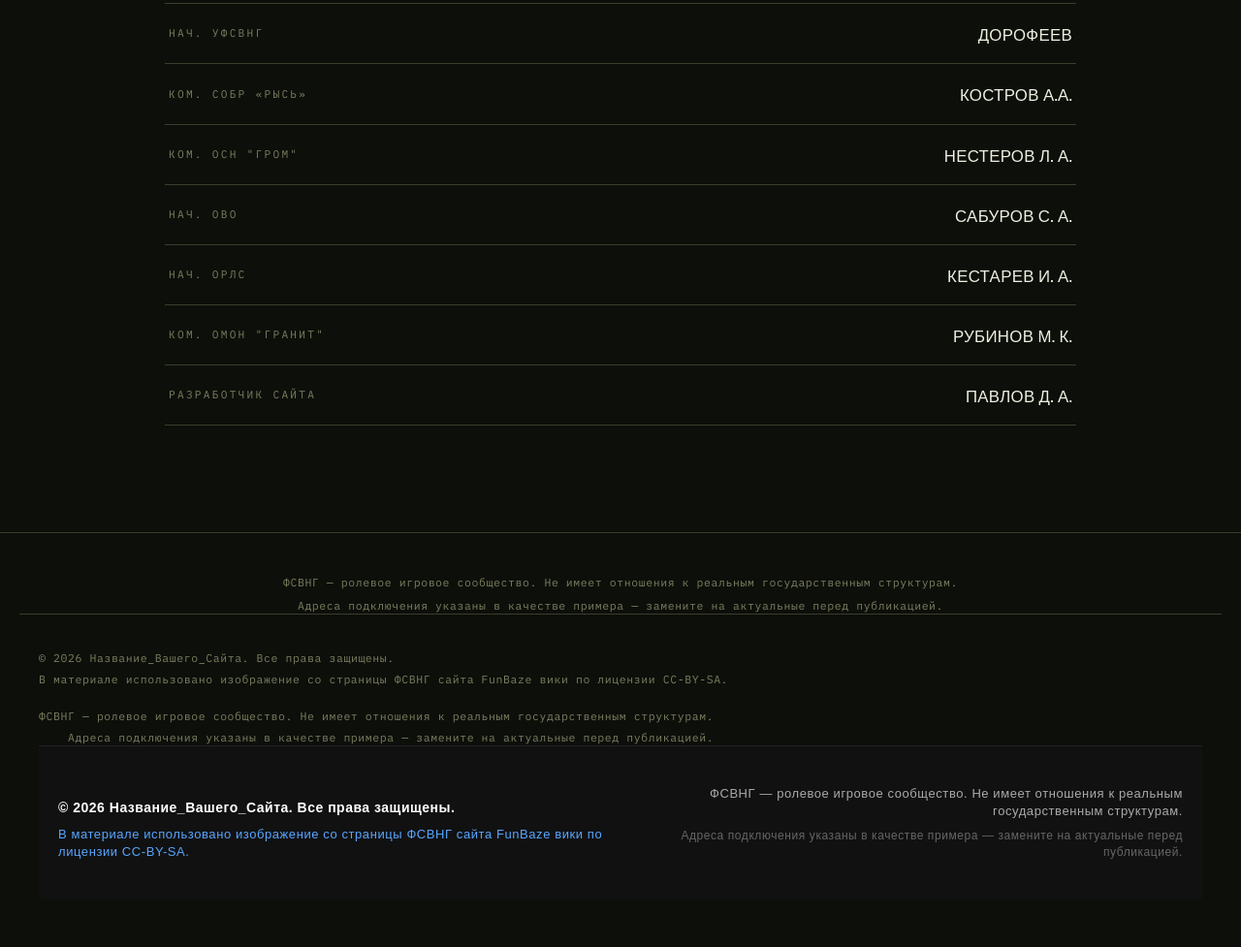
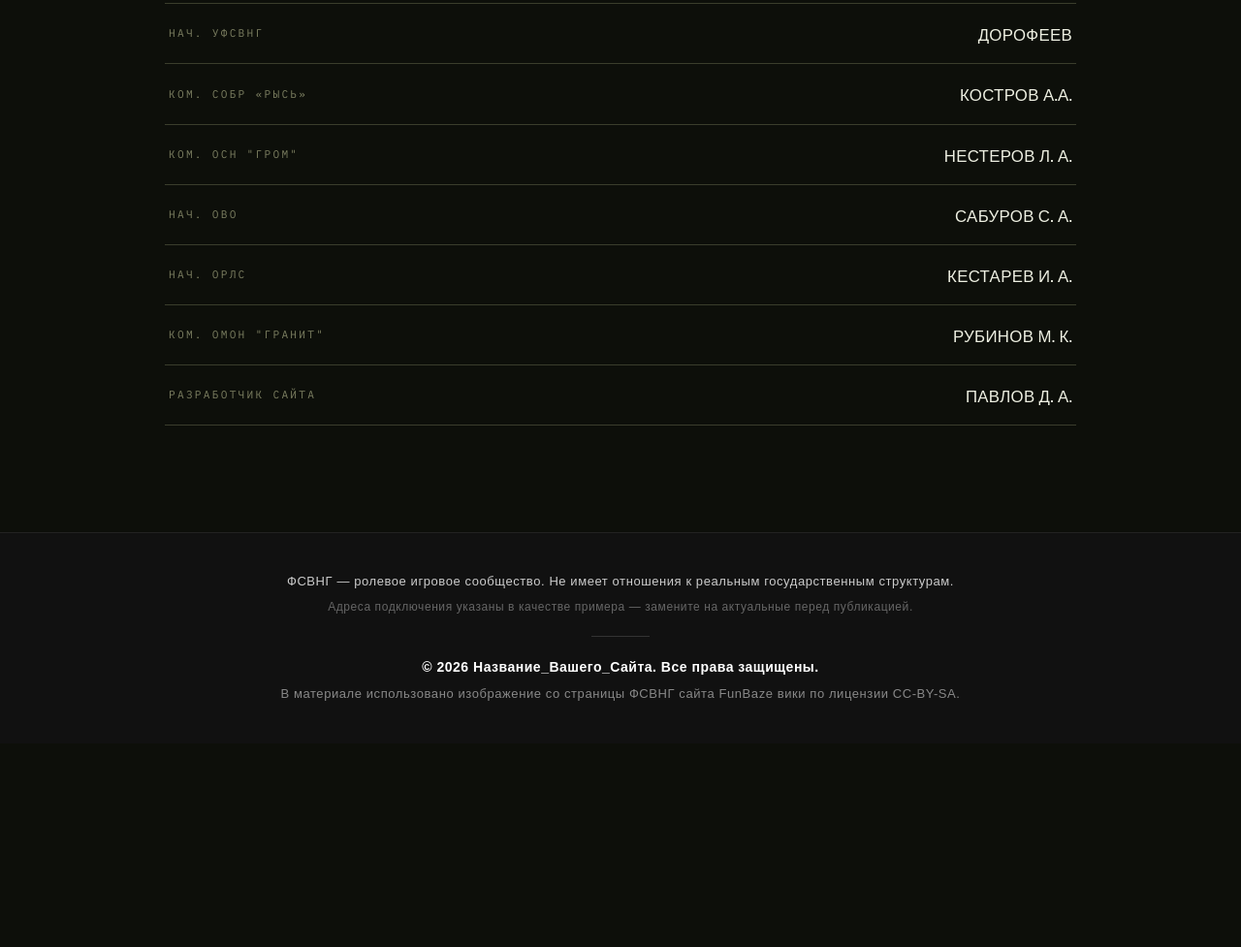
Before and after one commit to EbanytiyGriv/FSVNGProvince, a plain HTML site: page index.html in a window 1280 px wide. Shown: the part 3746-4723 px from the top of the page at 97% size. After the commit the page ends 4513 px from the top, so only its background shows below. Drawn offline with nearby package versions, Linux system fonts and the light colour scheme.

Commit message:
Update index.html

```diff
--- a/index.html
+++ b/index.html
@@ -502,71 +502,40 @@
   </div>
 </section>
 
-<footer>
-  <p>ФСВНГ — ролевое игровое сообщество. Не имеет отношения к реальным государственным структурам.</p>
-  <p>Адреса подключения указаны в качестве примера — замените на актуальные перед публикацией.</p>
-<footer>
-  <div class="footer-content" style="display: flex; justify-content: space-between; align-items: flex-end; flex-wrap: wrap; gap: 20px;">
-    <!-- Левый угол с вашими правами и ссылкой -->
-    <div class="footer-left" style="text-align: left;">
-      <p style="margin: 0 0 5px 0;">© <span id="currentYear">2026</span> Название_Вашего_Сайта. Все права защищены.</p>
-      <p style="margin: 0;">
-        <a href="https://fandom.com" target="_blank" rel="noopener" style="text-decoration: none; color: inherit;">В материале использовано изображение со страницы ФСВНГ сайта FunBaze вики по лицензии CC-BY-SA.</a>
-      </p>
-    </div>
+<footer style="background-color: #111111; padding: 40px 20px; width: 100%; box-sizing: border-box; font-family: sans-serif; border-top: 1px solid #222;">
+  <div class="footer-content" style="max-width: 1200px; margin: 0 auto; text-align: center; color: #aaaaaa; font-size: 13px; line-height: 1.6;">
 
-    <!-- Правый угол с вашим изначальным текстом -->
-    <div class="footer-right" style="text-align: right;">
-      <p style="margin: 0 0 5px 0;">ФСВНГ — ролевое игровое сообщество. Не имеет отношения к реальным государственным структурам.</p>
-      <p style="margin: 0;">Адреса подключения указаны в качестве примера — замените на актуальные перед публикацией.</p>
-    </div>
-  </div>
-<footer style="background-color: #111111; padding: 40px 20px; width: 100%; box-sizing: border-box; font-family: sans-serif; border-top: 1px solid #222;">
-  <div class="footer-content" style="display: flex; justify-content: space-between; align-items: flex-end; flex-wrap: wrap; gap: 20px; max-width: 1200px; margin: 0 auto;">
+    <!-- Центральный блок: Информация о сообществе -->
+    <p style="margin: 0 0 6px 0; color: #cccccc;">ФСВНГ — ролевое игровое сообщество. Не имеет отношения к реальным государственным структурам.</p>
+    <p style="margin: 0 0 20px 0; color: #666666; font-size: 12px;">Адреса подключения указаны в качестве примера — замените на актуальные перед публикацией.</p>
 
-    <!-- ЛЕВЫЙ УГОЛ (Копирайт и ссылка на Вики) -->
-    <div class="footer-left" style="text-align: left; color: #ffffff; flex: 1; min-width: 300px;">
-      <p style="margin: 0 0 8px 0; font-weight: bold; font-size: 14px; letter-spacing: 0.5px;">
-        © <span id="currentYear">2026</span> Название_Вашего_Сайта. Все права защищены.
-      </p>
-      <p style="margin: 0; font-size: 13px; line-height: 1.4;">
-        <a href="https://fandom.com" target="_blank" rel="noopener" class="footer-wiki-link">
-          В материале использовано изображение со страницы ФСВНГ сайта FunBaze вики по лицензии CC-BY-SA.
-        </a>
-      </p>
-    </div>
+    <!-- Тонкая разделительная линия между блоками -->
+    <div style="width: 60px; height: 1px; background-color: #333; margin: 0 auto 20px auto;"></div>
 
-    <!-- ПРАВЫЙ УГОЛ (Информация о сообществе) -->
-    <div class="footer-right" style="text-align: right; color: #aaaaaa; flex: 1; min-width: 300px; font-size: 13px; line-height: 1.4;">
-      <p style="margin: 0 0 8px 0;">ФСВНГ — ролевое игровое сообщество. Не имеет отношения к реальным государственным структурам.</p>
-      <p style="margin: 0; color: #666666; font-size: 12px;">Адреса подключения указаны в качестве примера — замените на актуальные перед публикацией.</p>
-    </div>
+    <!-- Нижний блок: Копирайт и интерактивная ссылка -->
+    <p style="margin: 0 0 6px 0; font-weight: bold; font-size: 14px; color: #ffffff; letter-spacing: 0.5px;">
+      © <span id="currentYear">2026</span> Название_Вашего_Сайта. Все права защищены.
+    </p>
+    <p style="margin: 0;">
+      <a href="https://fandom.com" target="_blank" rel="noopener" class="footer-wiki-link">
+        В материале использовано изображение со страницы ФСВНГ сайта FunBaze вики по лицензии CC-BY-SA.
+      </a>
+    </p>
 
   </div>
 </footer>
 
-<!-- Стили для интерактивных элементов футера -->
+<!-- Стили для плавного и заметного высветления ссылки при наведении -->
 <style>
   .footer-wiki-link {
-    color: #58a6ff;
+    color: #888888;
     text-decoration: none;
-    transition: color 0.2s ease, text-decoration 0.2s ease;
+    transition: color 0.25s ease;
   }
+  /* При наведении ссылка становится белой и подчеркивается */
   .footer-wiki-link:hover {
-    color: #79c0ff;
-    text-decoration: underline;
-  }
-
-  /* Адаптация под мобильные экраны: на телефонах углы встанут друг под друга */
-  @media (max-width: 768px) {
-    .footer-content {
-      flex-direction: column !important;
-      align-items: center !important;
-      text-align: center !important;
-    }
-    .footer-left, .footer-right {
-      text-align: center !important;
-    }
+    color: #ffffff !important;
+    text-decoration: underline !important;
   }
 </style>
 
```
